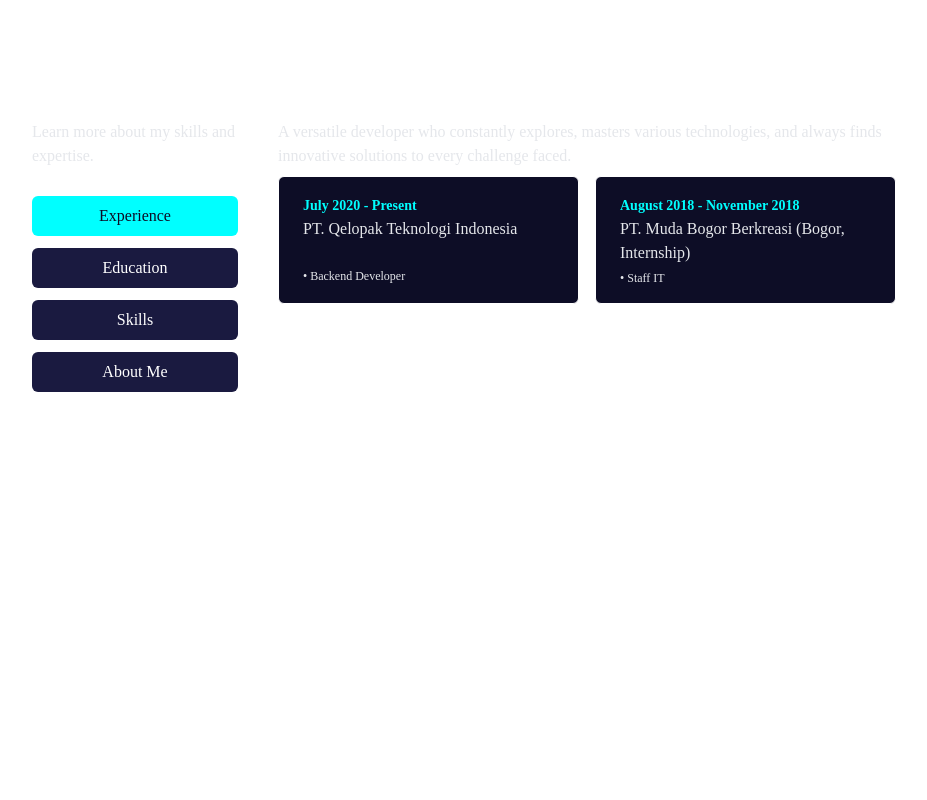
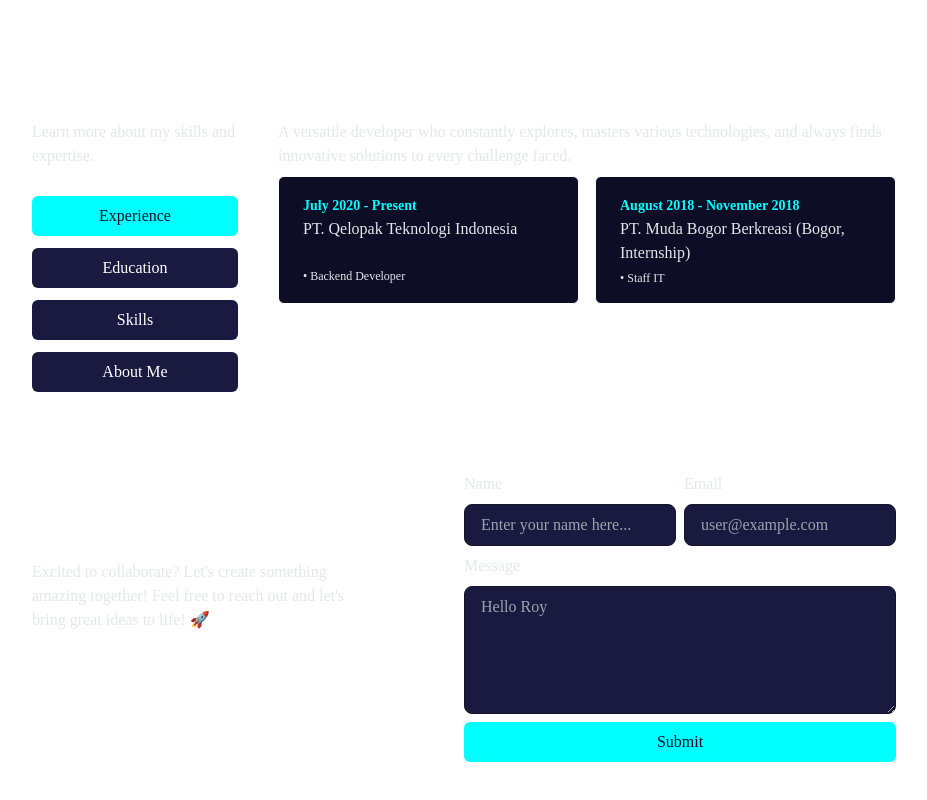
Before and after one commit to roypalnadi/react-portofolio, a Next.js app: page / in a window 1280 px wide. Shown: the part 1112-1912 px from the top of the page, without its empty margins (176-1103 px from the left). Before the commit the page ends 1544 px from the top, so only its background shows below. Built offline with nearby package versions, Linux system fonts and the light colour scheme.

Commit message:
add collab section

```diff
--- a/package.json
+++ b/package.json
@@ -10,6 +10,7 @@
     "export": "next export"
   },
   "dependencies": {
+    "@emailjs/browser": "^4.4.1",
     "@fontsource/dm-sans": "^5.2.5",
     "@react-spring/web": "^9.7.5",
     "firebase": "^9.10.0",
--- a/pages/index.js
+++ b/pages/index.js
@@ -3,6 +3,7 @@
 import {
   VscAccount,
   VscHome,
+  VscMail,
   VscQuestion,
   VscSettingsGear,
 } from "react-icons/vsc";
@@ -11,6 +12,7 @@
 import Main from "./sections/main.js";
 import Profile from "./sections/profile.js";
 import WhyMe from "./sections/why-me.js";
+import Collab from "./sections/collab.js";
 
 export default function Home() {
   const [darkMode, setDarkMode] = useState(true);
@@ -19,6 +21,7 @@
     home: useRef(null),
     profile: useRef(null),
     whyMe: useRef(null),
+    collab: useRef(null),
   };
 
   const items = [
@@ -44,10 +47,11 @@
         sectionsRef.whyMe.current?.scrollIntoView({ behavior: "smooth" }),
     },
     {
-      icon: <VscSettingsGear size={18} />,
-      label: "Settings",
+      icon: <VscMail size={18} />,
+      label: "Collab",
       classNameIcon: "dark:text-white",
-      onClick: () => alert("Settings!"),
+      onClick: () =>
+        sectionsRef.collab.current?.scrollIntoView({ behavior: "smooth" }),
     },
   ];
 
@@ -85,6 +89,9 @@
         <section ref={sectionsRef.whyMe} className="py-10">
           <WhyMe />
         </section>
+        <section ref={sectionsRef.collab} className="py-10">
+          <Collab />
+        </section>
       </main>
     </div>
   );
--- /dev/null
+++ b/pages/sections/collab.js
@@ -0,0 +1,117 @@
+import emailjs from "@emailjs/browser";
+import { useRef, useState } from "react";
+
+export default function Collab() {
+  const form = useRef();
+  const [active, setActive] = useState(true);
+  const sendEmail = (e) => {
+    e.preventDefault();
+
+    setActive(false);
+    emailjs
+      .sendForm(
+        "service_3v7i9wd", // Ganti dengan Service ID dari EmailJS
+        "template_8ec87j8", // Ganti dengan Template ID dari EmailJS
+        form.current,
+        "NmmweJKoNGXKLAsyx" // Ganti dengan Public Key dari EmailJS
+      )
+      .then(
+        (result) => {
+          console.log("Email Sent:", result.text);
+          alert("Email sent successfully!");
+          setActive(true);
+        },
+        (error) => {
+          console.log("Email Error:", error.text);
+          alert("Failed to send email.");
+          setActive(true);
+        }
+      );
+  };
+
+  return (
+    <div className="md:flex">
+      <div className="flex-1">
+        <div className="w-3/4">
+          <h3 className="text-3xl py-1 dark:text-space-white font-semibold">
+            Contact me for collaboration
+          </h3>
+          <p className="text-base py-2 text-gray-800 dark:text-gray-200 mb-5">
+            {
+              "Excited to collaborate? Let's create something amazing together! Feel free to reach out and let's bring great ideas to life! 🚀"
+            }
+          </p>
+        </div>
+      </div>
+      <div className="flex-1">
+        <form ref={form} onSubmit={sendEmail}>
+          <div className="flex flex-col gap-2">
+            <div class="flex gap-2">
+              <div class="flex flex-col">
+                <label
+                  for="name"
+                  class="mb-2 font-medium text-gray-800 dark:text-gray-200"
+                >
+                  Name
+                </label>
+                <input
+                  required={true}
+                  name="name"
+                  type="text"
+                  placeholder="Enter your name here..."
+                  class="w-full px-4 py-2 bg-space-300 border border-space-100 rounded-lg focus:outline-none focus:ring-2 focus:ring-blue-500 focus:border-space-neon text-gray-800 dark:text-gray-200"
+                />
+              </div>
+              <div class="flex flex-col">
+                <label
+                  for="name"
+                  class="mb-2 font-medium text-gray-800 dark:text-gray-200"
+                >
+                  Email
+                </label>
+                <input
+                  required={true}
+                  name="email"
+                  type="email"
+                  placeholder="user@example.com"
+                  class="w-full px-4 py-2 bg-space-300 border border-space-100 rounded-lg focus:outline-none focus:ring-2 focus:ring-blue-500 focus:border-space-neon text-gray-800 dark:text-gray-200"
+                />
+              </div>
+            </div>
+            <div class="flex flex-col">
+              <label
+                for="name"
+                class="mb-2 font-medium text-gray-800 dark:text-gray-200"
+              >
+                Message
+              </label>
+              <textarea
+                required={true}
+                name="message"
+                type="text"
+                placeholder="Hello Roy"
+                class="h-32 w-full px-4 py-2 bg-space-300 border border-space-100 rounded-lg focus:outline-none focus:ring-2 focus:ring-blue-500 focus:border-space-neon text-gray-800 dark:text-gray-200"
+              />
+            </div>
+            <button
+              disabled={!active}
+              className={`${
+                !active ? "bg-space-300" : "bg-space-neon"
+              } py-2 border-none rounded-md w-full transition`}
+              rel="noreferrer"
+              type="submit"
+            >
+              <span
+                className={`${
+                  !active ? "text-space-white" : "text-space-200"
+                } font-medium transition`}
+              >
+                Submit
+              </span>
+            </button>
+          </div>
+        </form>
+      </div>
+    </div>
+  );
+}
--- a/pages/sections/main.js
+++ b/pages/sections/main.js
@@ -2,7 +2,6 @@
 import BlurText from "../../reactbits/textAnimations/BlurText/BlurText";
 import DecryptedText from "../../reactbits/textAnimations/DecryptedText/DecryptedText";
 import SplitText from "../../reactbits/textAnimations/SplitText/SplitText";
-import RotatingText from "../../reactbits/textAnimations/RotatingText/RotatingText";
 import CountUp from "../../reactbits/textAnimations/CountUp/CountUp";
 import { BsFillMoonStarsFill } from "react-icons/bs";
 import Image from "next/image";
@@ -44,7 +43,7 @@
 
           <SplitText
             text="Hello I`m"
-            className="text-5xl dark:text-space-white font-medium md:text-6xl text-center lg:text-start"
+            className="text-5xl dark:text-space-white md:text-6xl text-center lg:text-start font-semibold"
             delay={150}
             animationFrom={{ opacity: 0, transform: "translate3d(0,50px,0)" }}
             animationTo={{ opacity: 1, transform: "translate3d(0,0,0)" }}
@@ -55,7 +54,7 @@
 
           <SplitText
             text="Roy Palnadi Pebruar"
-            className="text-5xl text-space-neon font-medium md:text-6xl  text-center lg:text-start"
+            className="text-5xl text-space-neon md:text-6xl text-center lg:text-start font-semibold"
             delay={150}
             animationFrom={{ opacity: 0, transform: "translate3d(0,50px,0)" }}
             animationTo={{ opacity: 1, transform: "translate3d(0,0,0)" }}
@@ -64,7 +63,7 @@
             rootMargin="-50px"
           />
 
-          <p className="text-base pt-5 w-full lg:w-3/4 pb-2 text-gray-800 dark:text-gray-200 max-w-xl md:text-xl h-28">
+          <p className="text-base pt-5 text-center lg:text-start lg:w-3/4 pb-2 text-gray-800 dark:text-gray-200 md:text-xl h-28">
             <DecryptedText
               text="Bringing your ideas to life with top-notch programming services.
                             Join me below, and let’s make it happen!"
--- a/pages/sections/profile.js
+++ b/pages/sections/profile.js
@@ -15,7 +15,9 @@
         </FadeLeft>
         <FadeRight className="content-center">
           <div className="">
-            <h3 className="text-3xl py-1 dark:text-white ">Profile</h3>
+            <h3 className="text-3xl py-1 dark:text-white font-semibold">
+              Profile
+            </h3>
             <p className="text-base py-2 text-gray-800 dark:text-gray-200">
               Experienced in{" "}
               <strong>
```
Also changed, not shown: 1 other file (tests, documents, lock files or other folders).
